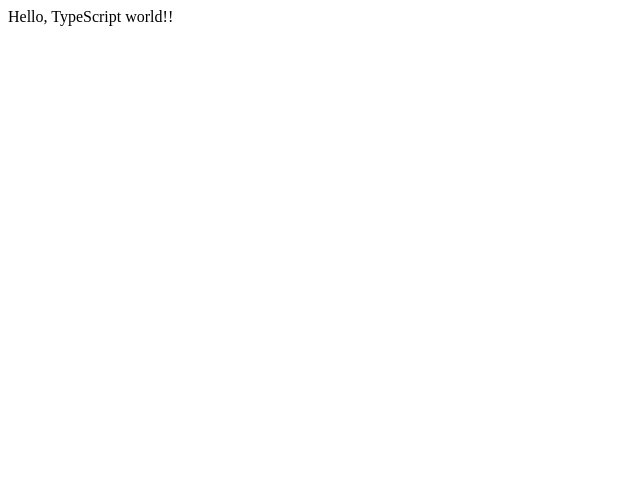
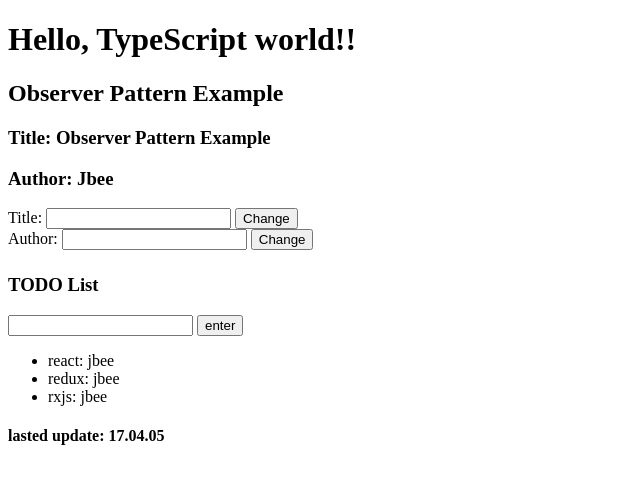
Before and after one commit to JaeYeopHan/typescript_playground, a website built with webpack: page index.html in a window 1280 px wide. Shown: the whole page, without its empty margins (0-640 px from the left). Built offline with nearby package versions, Linux system fonts and the light colour scheme.

Commit message:
Add markup code

```diff
--- a/index.html
+++ b/index.html
@@ -5,7 +5,36 @@
     <title>Document</title>
 </head>
 <body>
-    Hello, TypeScript world!!
+    <h1>Hello, TypeScript world!!</h1>
+
+    <h2>Observer Pattern Example</h2>
+    <h3>Title: <span class="title_txt">Observer Pattern Example</span></h3>
+    <h3>Author: <span class="author_txt">Jbee</span></h3>
+
+    <div>
+        <span>Title: </span>
+        <input type="text">
+        <button>Change</button>
+    </div>
+    <div>
+        <span>Author: </span>
+        <input type="text">
+        <button>Change</button>
+    </div>
+
+    <div class="todo" style="margin-top: 24px;">
+        <h3>TODO List</h3>
+        <input type="text">
+        <button>enter</button>
+        <div class="todolist">
+            <ul>
+                <li class="item"><span class="item_txt">react</span>: <span class="item_author">jbee</span></li>
+                <li class="item"><span class="item_txt">redux</span>: <span class="item_author">jbee</span></li>
+                <li class="item"><span class="item_txt">rxjs</span>: <span class="item_author">jbee</span></li>
+            </ul>
+        </div>
+    </div>
+    <h4>lasted update: <span>17.04.05</span></h4>
     <script src="/dist/bundle.js"></script>
 </body>
 </html>
```
